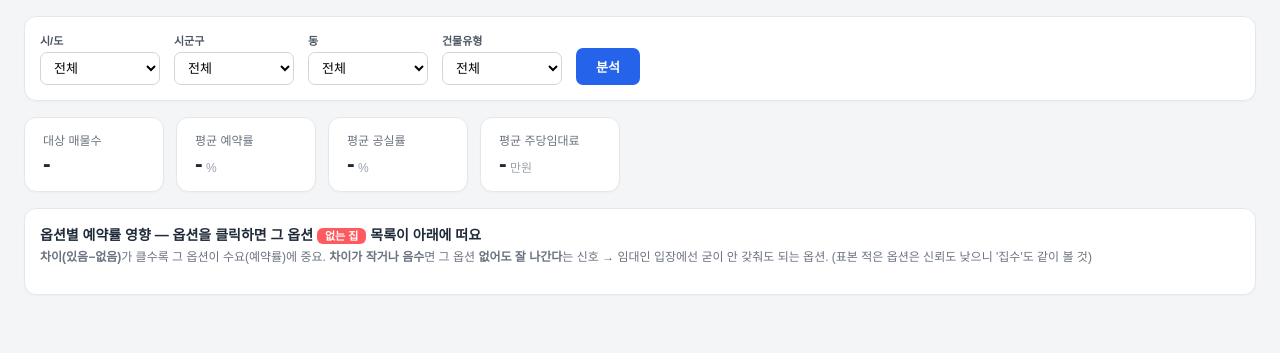
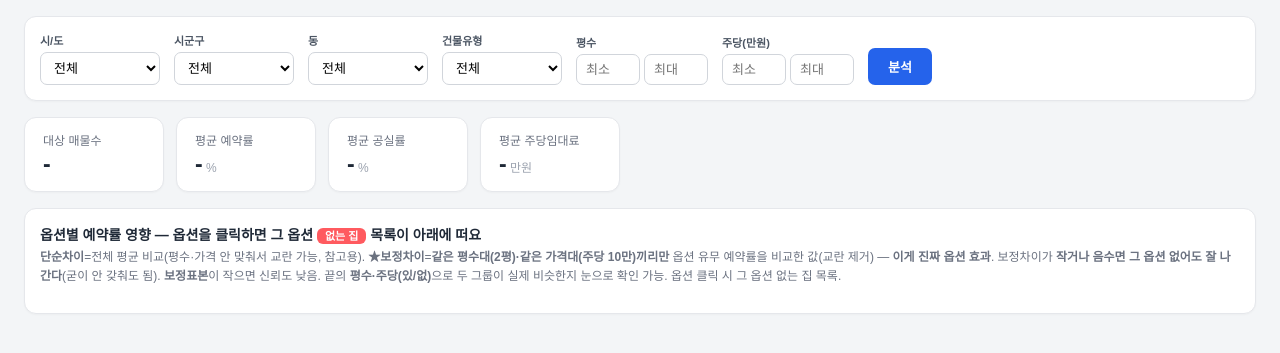
Before and after one commit to gunho30811/STA, a Flask app: template templates/samsam.html in a window 1280 px wide. Shown: the part 109-462 px from the top of the page. Run offline with Flask 3, Linux system fonts and the light colour scheme; the template is opened without the code that fills it, so the values that code supplies are empty; some libraries are stand-ins or nearby versions.

Commit message:
feat(samsam): 같은 평수·가격대 보정 비교(교란 제거) 추가
단순 전체평균 옵션 비교는 "옵션 없는 집이 우연히 더 크거나 비싼" 교란에 취약.
(강남 실데이터: TV없음 12.1평·주당103만 vs TV있음 10.6평·71만 → 예약률 차이가
옵션 때문인지 가격 때문인지 구분 불가. 욕조는 단순 -22.9였으나 사실 고가 편향.)

- _adj_diff: 평수 2평 + 주당 10만원 같은 칸 안에서만 옵션 유무 예약률 차이를
  가중평균한 '보정차이' 산출(+보정표본). 보정차이 기준 정렬.
- 평수/주당 범위 필터 추가, 그룹별 평균 평수·주당 노출(교란 눈으로 확인).
- 결과 예: TV 보정 +10.8%p, 욕조 -22.9→+8.6(부호 역전), 식탁 +13.7(표본102).

Co-Authored-By: Claude Opus 4.8 (1M context) <noreply@anthropic.com>
Claude-Session: https://claude.ai/code/session_01R7JCeVc4E4D3V1EZiowLy7

```diff
--- a/templates/samsam.html
+++ b/templates/samsam.html
@@ -18,6 +18,7 @@
   .fg{display:flex;flex-direction:column;gap:4px}
   .fg label{font-size:11px;font-weight:700;color:#4b5563}
   .fg select{padding:7px 9px;border:1px solid #d1d5db;border-radius:7px;font-size:13px;background:#fff;min-width:120px}
+  .fg input{padding:7px 9px;border:1px solid #d1d5db;border-radius:7px;font-size:13px;background:#fff}
   .btn{cursor:pointer;border:none;border-radius:7px;padding:9px 20px;font-size:13px;font-weight:700}
   .btn-go{background:#2563eb;color:#fff}
   .cards{display:flex;gap:12px;margin-bottom:16px;flex-wrap:wrap}
@@ -64,6 +65,8 @@
       <div class="fg"><label>시군구</label><select id="f-sigungu"><option value="">전체</option></select></div>
       <div class="fg"><label>동</label><select id="f-dong"><option value="">전체</option></select></div>
       <div class="fg"><label>건물유형</label><select id="f-btype"><option value="">전체</option></select></div>
+      <div class="fg"><label>평수</label><div style="display:flex;gap:4px"><input type="number" id="f-pmin" placeholder="최소" style="width:64px"><input type="number" id="f-pmax" placeholder="최대" style="width:64px"></div></div>
+      <div class="fg"><label>주당(만원)</label><div style="display:flex;gap:4px"><input type="number" id="f-wmin" placeholder="최소" style="width:64px"><input type="number" id="f-wmax" placeholder="최대" style="width:64px"></div></div>
       <div class="fg"><label>&nbsp;</label><button class="btn btn-go" onclick="analyze()">분석</button></div>
     </div>
   </div>
@@ -78,8 +81,9 @@
   <div class="panel">
     <h2 class="sec">옵션별 예약률 영향 — 옵션을 클릭하면 그 옵션 <span class="badge2">없는 집</span> 목록이 아래에 떠요</h2>
     <p class="hint">
-      <b>차이(있음−없음)</b>가 클수록 그 옵션이 수요(예약률)에 중요. <b>차이가 작거나 음수</b>면 그 옵션 <b>없어도 잘 나간다</b>는 신호 →
-      임대인 입장에선 굳이 안 갖춰도 되는 옵션. (표본 적은 옵션은 신뢰도 낮으니 '집수'도 같이 볼 것)
+      <b>단순차이</b>=전체 평균 비교(평수·가격 안 맞춰서 교란 가능, 참고용). <b>★보정차이</b>=<b>같은 평수대(2평)·같은 가격대(주당 10만)끼리만</b>
+      옵션 유무 예약률을 비교한 값(교란 제거) — <b>이게 진짜 옵션 효과</b>. 보정차이가 <b>작거나 음수면 그 옵션 없어도 잘 나간다</b>(굳이 안 갖춰도 됨).
+      <b>보정표본</b>이 작으면 신뢰도 낮음. 끝의 <b>평수·주당(있/없)</b>으로 두 그룹이 실제 비슷한지 눈으로 확인 가능. 옵션 클릭 시 그 옵션 없는 집 목록.
     </p>
     <div class="scroll">
       <table id="tbl">
@@ -111,15 +115,18 @@
 </div>
 
 <script>
-let TREE={}, curOption="", curMode="none", curSort={col:"diff",dir:"desc"};
+let TREE={}, curOption="", curMode="none", curSort={col:"adj",dir:"desc"};
 const COLS=[
-  {k:"option",t:"옵션",l:true},
+  {k:"name",t:"옵션",l:true},
   {k:"have_n",t:"있는집수"},
+  {k:"none_n",t:"없는집수"},
   {k:"have_occ",t:"있을때 예약률%"},
-  {k:"none_n",t:"없는집수"},
   {k:"none_occ",t:"없을때 예약률%"},
-  {k:"diff",t:"차이(있−없)"},
-  {k:"none_vac",t:"없을때 공실률%"},
+  {k:"diff",t:"단순차이"},
+  {k:"adj",t:"보정차이(같은평수·가격)"},
+  {k:"adjn",t:"보정표본"},
+  {k:"py",t:"평수(있/없)"},
+  {k:"wk",t:"주당(있/없)"},
 ];
 let TABLE=[];
 
@@ -150,6 +157,8 @@ function fillDong(){
 function params(){
   const p=new URLSearchParams();
   ['sido','sigungu','dong','btype'].forEach(k=>{const val=v('f-'+(k==='btype'?'btype':k));if(val)p.set(k==='btype'?'building_type':k,val);});
+  const rng=(id,key)=>{const val=document.getElementById(id).value.trim();if(val)p.set(key,val);};
+  rng('f-pmin','pyeong_min');rng('f-pmax','pyeong_max');rng('f-wmin','week_min');rng('f-wmax','week_max');
   return p;
 }
 function pct(x){return x==null?'<span class="mut">-</span>':x+'%';}
@@ -162,22 +171,32 @@ function renderThead(){
     tr.appendChild(th);
   });
 }
-function flat(r){return {option:r.option,name:r.name||r.option,have_n:r.have.n,have_occ:r.have.occ,none_n:r.none.n,none_occ:r.none.occ,diff:r.diff,none_vac:r.none.vac};}
+function flat(r){return {option:r.option,name:r.name||r.option,have_n:r.have.n,have_occ:r.have.occ,
+  none_n:r.none.n,none_occ:r.none.occ,diff:r.diff,adj:r.adj,adjn:r.adjn,
+  have_py:r.have.pyeong,none_py:r.none.pyeong,have_wk:r.have.week,none_wk:r.none.week};}
+function sval(x,k){ // 정렬용 값
+  if(k==='name')return x.name; if(k==='py')return x.have_py; if(k==='wk')return x.have_wk; return x[k];
+}
 function renderTable(){
   const tb=document.getElementById('tbody');tb.innerHTML='';
   const rows=TABLE.map(flat);
-  const k=curSort.col, num=k!=='option';
-  const pres=rows.filter(x=>x[k]!=null&&x[k]!==''), mis=rows.filter(x=>x[k]==null||x[k]==='');
-  pres.sort((a,b)=>{const c=num?(a[k]-b[k]):String(a[k]).localeCompare(String(b[k]),'ko');return curSort.dir==='asc'?c:-c;});
+  const k=curSort.col, num=k!=='name';
+  const pres=rows.filter(x=>sval(x,k)!=null&&sval(x,k)!==''), mis=rows.filter(x=>sval(x,k)==null||sval(x,k)==='');
+  pres.sort((a,b)=>{const av=sval(a,k),bv=sval(b,k);const c=num?(av-bv):String(av).localeCompare(String(bv),'ko');return curSort.dir==='asc'?c:-c;});
   [...pres,...mis].forEach(x=>{
     const tr=document.createElement('tr');
     if(x.option===curOption)tr.className='on';
-    const dcls=x.diff==null?'mut':(x.diff<=2?'good':'bad');
+    // 보정차이 기준 색: 작거나 음수=없어도 됨(초록), 크면 중요(빨강)
+    const acls=x.adj==null?'mut':(x.adj<=2?'good':'bad');
+    const sgn=v=>v==null?'-':(v>0?'+':'')+v;
     tr.innerHTML=`<td class="l"><span class="opt">${x.name}</span></td>
-      <td>${x.have_n}</td><td>${pct(x.have_occ)}</td>
-      <td>${x.none_n}</td><td>${pct(x.none_occ)}</td>
-      <td class="${dcls}">${x.diff==null?'-':(x.diff>0?'+':'')+x.diff}</td>
-      <td>${pct(x.none_vac)}</td>`;
+      <td>${x.have_n}</td><td>${x.none_n}</td>
+      <td>${pct(x.have_occ)}</td><td>${pct(x.none_occ)}</td>
+      <td class="mut">${sgn(x.diff)}</td>
+      <td class="${acls}" style="font-weight:800">${sgn(x.adj)}</td>
+      <td class="mut">${x.adjn||0}</td>
+      <td class="mut">${x.have_py??'-'}/${x.none_py??'-'}</td>
+      <td class="mut">${x.have_wk??'-'}/${x.none_wk??'-'}</td>`;
     tr.onclick=()=>loadList(x.option);
     tb.appendChild(tr);
   });
```
Also changed, not shown: diary/2026-06-26.md (+7 -1 lines), web/samsam_app.py (+46 -4 lines).
